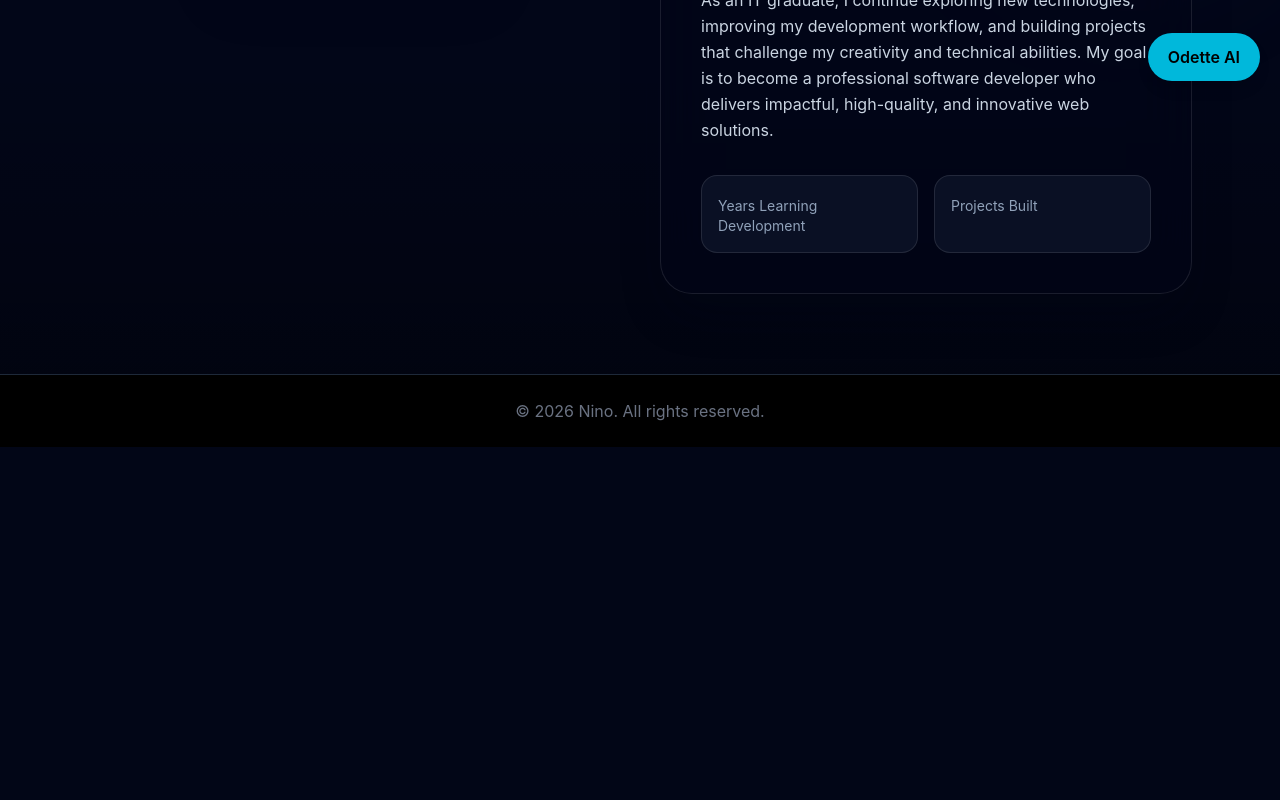
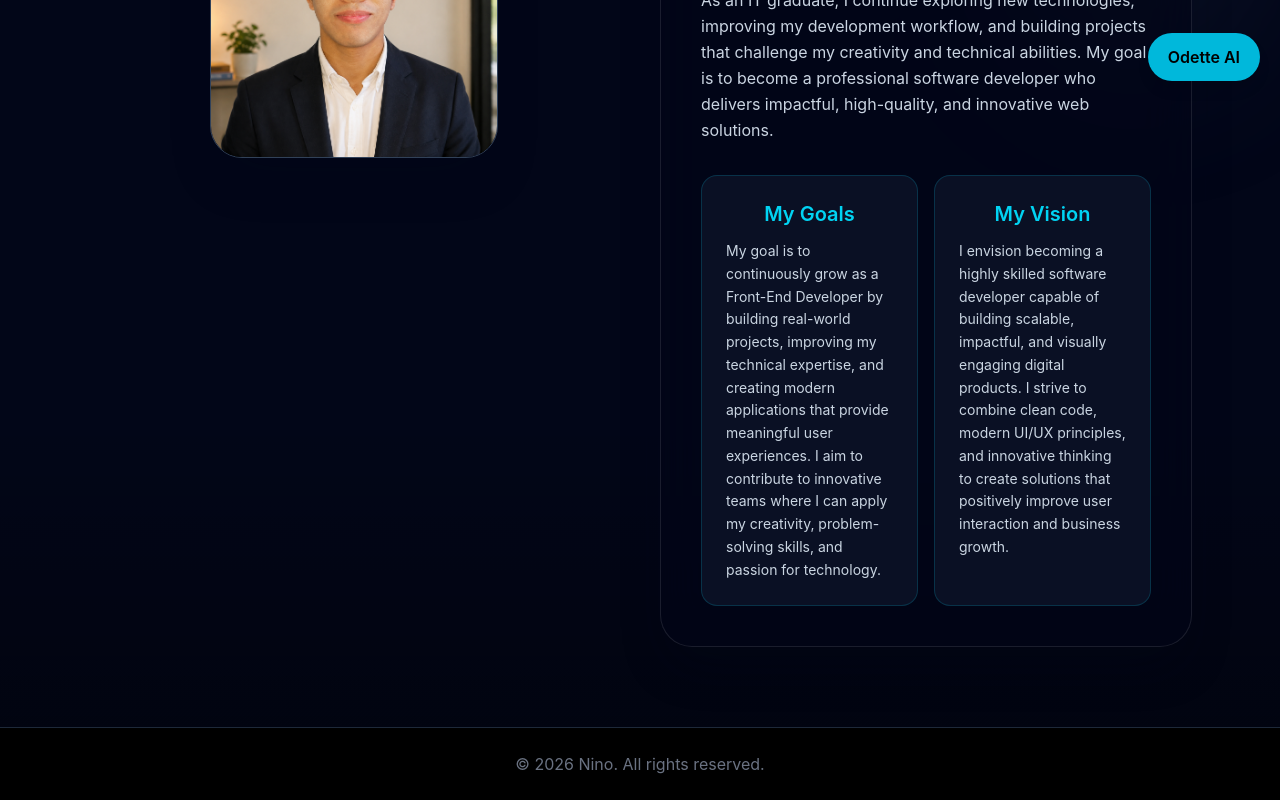
Before and after one commit to ninoverdejo18/my-portfolio, a React (Vite) app: page /about in a window 1280 px wide. Shown: the part 699-1499 px from the top of the page. Before the commit the page ends 1146 px from the top, so only its background shows below. Built offline with nearby package versions, Linux system fonts and the light colour scheme.

Commit message:
Updated about section

```diff
--- a/src/pages/About.jsx
+++ b/src/pages/About.jsx
@@ -58,24 +58,46 @@ function About() {
               high-quality, and innovative web solutions.
             </p>
 
-            {/* Small Info Cards */}
-            <div className="grid grid-cols-2 gap-4 mt-8">
+{/* Goals & Vision */}
+<div className="mt-8 grid md:grid-cols-2 gap-4">
 
-              <div className="bg-slate-900/70 border border-white/10 rounded-2xl p-4">
-                <h3 className="text-2xl font-bold text-cyan-400"></h3>
-                <p className="text-slate-400 text-sm mt-1">
-                  Years Learning Development
-                </p>
-              </div>
+  {/* Goals */}
+  <div className="rounded-2xl border border-cyan-500/20 bg-slate-900/70 p-6 hover:border-cyan-400/40 transition duration-300">
 
-              <div className="bg-slate-900/70 border border-white/10 rounded-2xl p-4">
-                <h3 className="text-2xl font-bold text-cyan-400"></h3>
-                <p className="text-slate-400 text-sm mt-1">
-                  Projects Built
-                </p>
-              </div>
+    <h3 className="text-xl font-semibold text-cyan-400 mb-3 text-center">
+      My Goals
+    </h3>
 
-            </div>
+    <p className="text-slate-300 leading-relaxed text-sm text-left">
+      My goal is to continuously grow as a Front-End Developer
+      by building real-world projects, improving my technical
+      expertise, and creating modern applications that provide
+      meaningful user experiences. I aim to contribute to
+      innovative teams where I can apply my creativity,
+      problem-solving skills, and passion for technology.
+    </p>
+
+  </div>
+
+  {/* Vision */}
+  <div className="rounded-2xl border border-cyan-500/20 bg-slate-900/70 p-6 hover:border-cyan-400/40 transition duration-300">
+
+    <h3 className="text-xl font-semibold text-cyan-400 mb-3 text-center">
+      My Vision
+    </h3>
+
+    <p className="text-slate-300 leading-relaxed text-sm text-left">
+      I envision becoming a highly skilled software developer
+      capable of building scalable, impactful, and visually
+      engaging digital products. I strive to combine clean
+      code, modern UI/UX principles, and innovative thinking
+      to create solutions that positively improve user
+      interaction and business growth.
+    </p>
+
+  </div>
+
+</div>
 
           </div>
 
```
